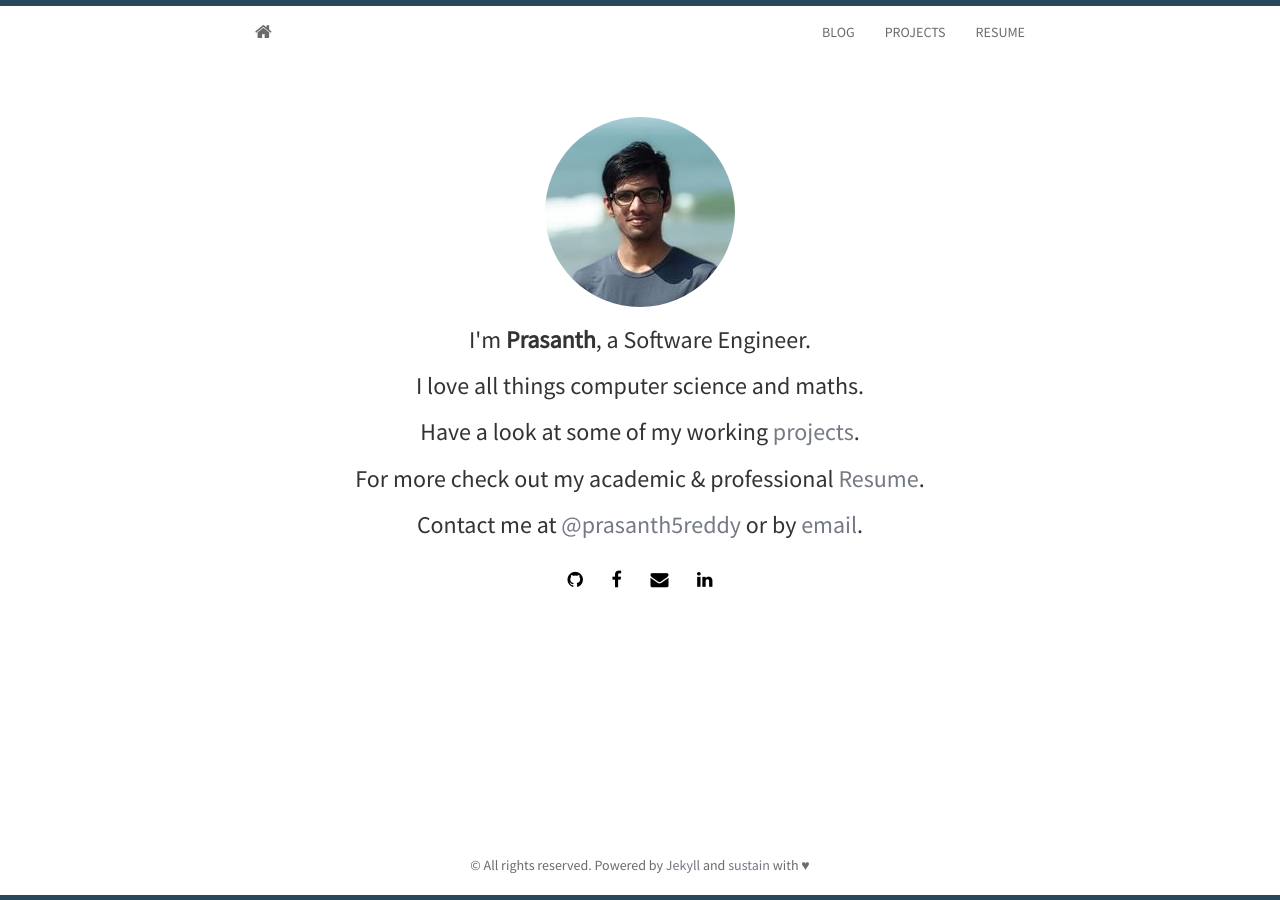
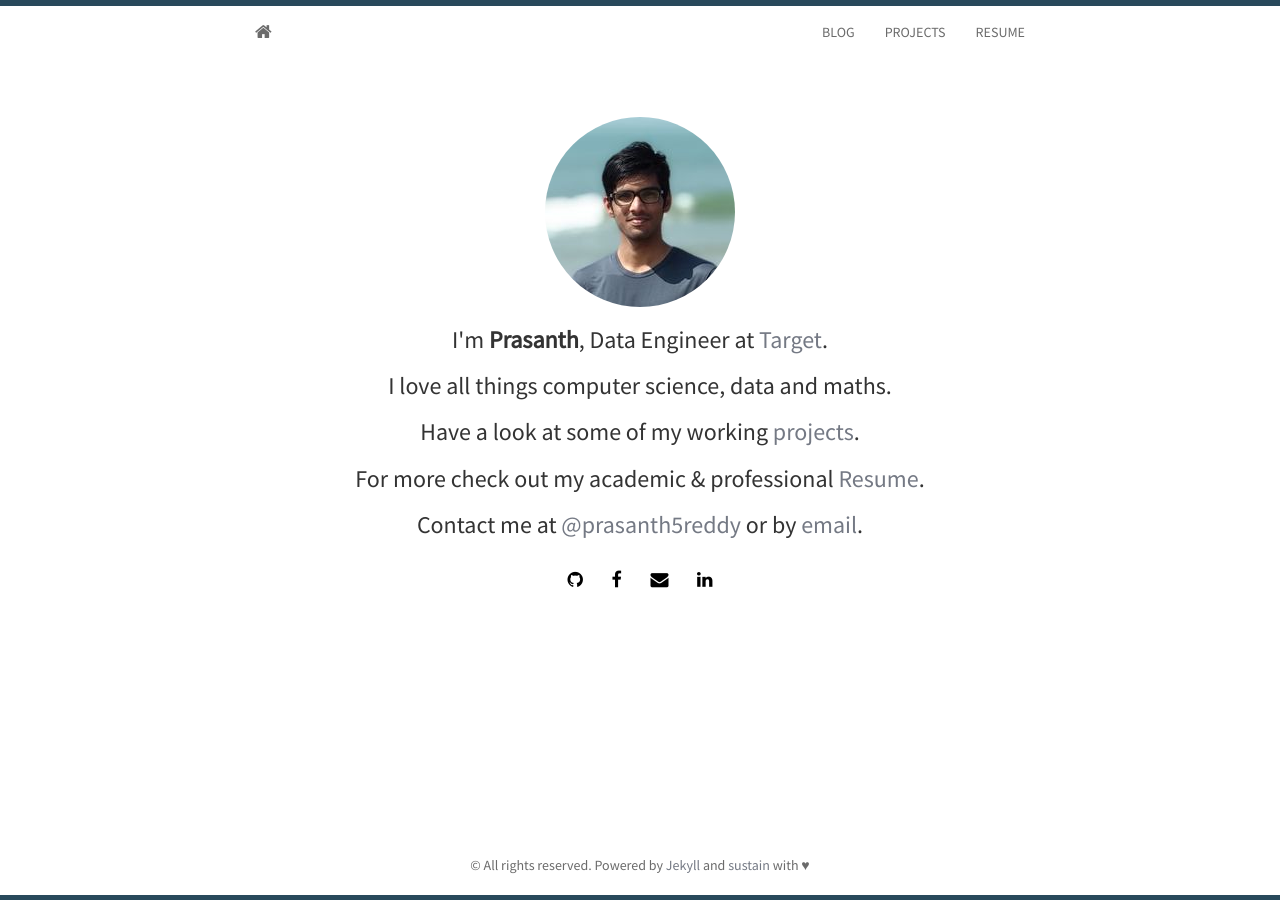
Before and after one commit to prasanth5reddy/prasanth5reddy.github.io, a Jekyll site: the page built from index.html, in a window 1280 px wide. Built offline with Jekyll 4.4.1, drawn with Linux system fonts in a browser that asks for light colours; nearby versions of some CDN libraries; the list of posts is cut into pages by our own code.

Commit message:
added jekyll sustain theme

```diff
--- a/index.html
+++ b/index.html
@@ -7,8 +7,8 @@
 	  <div class="avatar">
 		<img class="img-circle" src="{{ site.baseurl }}static/img/{{ site.avatar }}" alt="Responsive image">
 	  </div>
-	  <h3>I'm <strong>{{ site.author }}</strong>, a Software Engineer.</h3>
-	  <h3>I love all things computer science and maths.</h3>
+	  <h3>I'm <strong>{{ site.author }}</strong>, Data Engineer at <a href="https://www.target.com">Target</a>.</h3>
+	  <h3>I love all things computer science, data and maths.</h3>
 	  <h3>Have a look at some of my working <a href="{{ site.baseurl }}projects.html"> projects</a>.</h3>
 	  <h3>For more check out my academic &amp; professional <a target="_blank" href="{{ site.baseurl }}static/docs/resume.pdf">Resume</a>.</h3>
 	  <h3>Contact me at <a href="http://facebook.com/{{ site.facebook }}">@{{ site.facebook }}</a> or by <a href="mailto:{{ site.email }}">email</a>.</h3>
```
